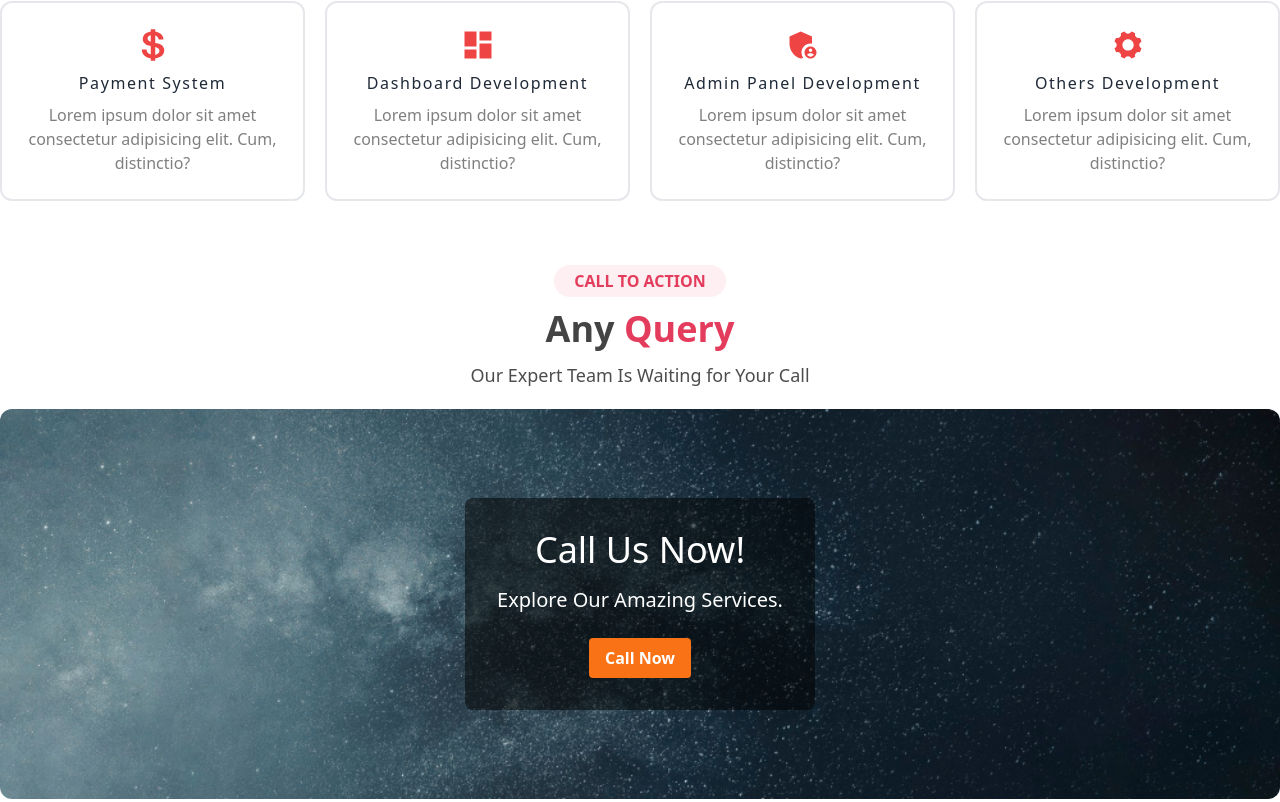
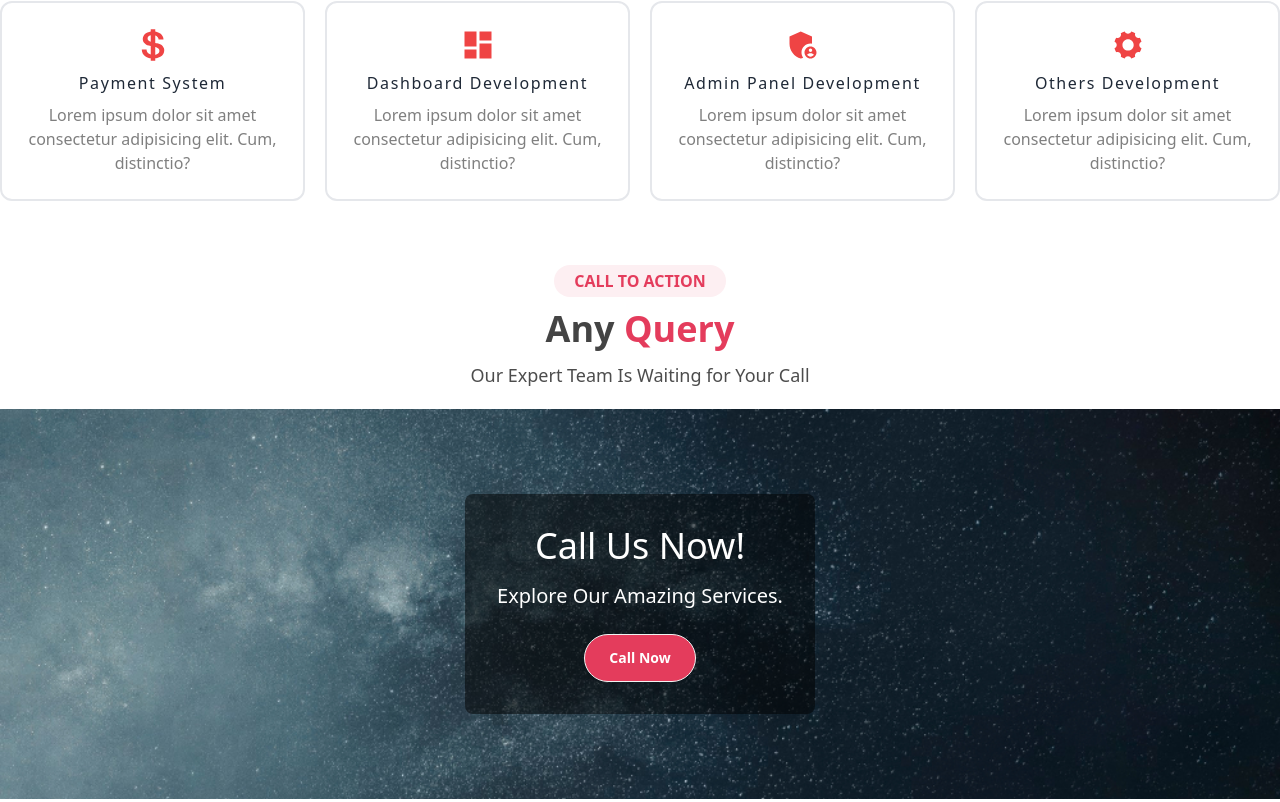
Before and after one commit to hasibhu/groupProject, a React (Vite) app: page / in a window 1280 px wide. Shown: the part 1995-2797 px from the top of the page. Built offline with nearby package versions, Linux system fonts and the light colour scheme.

Commit message:
main component

```diff
--- a/src/SharedComponets/CallToAction/CallToAction.jsx
+++ b/src/SharedComponets/CallToAction/CallToAction.jsx
@@ -1,6 +1,7 @@
 import { useState } from "react";
 import bgImage from "../../assets/callToActionImage.jpg";
 import SectionTitle from "../../CustomComponent/SectionTitle";
+import Button from "../../CustomComponent/Button";
 
 const CallToAction = () => {
   const [isModalOpen, setIsModalOpen] = useState(false);
@@ -21,14 +22,14 @@ const CallToAction = () => {
     const description = 'Our Expert Team Is Waiting for Your Call';
 
     return (
-        <div className='mt-16'>
+        <div className='mt-16 mx-0 '>
 
             <div className="mb-5">
                 <SectionTitle designAmount={1} title={title} subtitle={subtilte} description={description} ></SectionTitle>
             </div>
 
         <div
-        className="flex w-full  mx-auto items-center justify-center text-white text-center bg-cover bg-center relative p-8 sm:p-16 rounded-xl"
+        className="flex w-full  mx-auto items-center justify-center text-white text-center bg-cover bg-center relative p-8 sm:p-16 "
         style={{
           backgroundImage: `url(${backgroundImage})`,
           backgroundSize: "cover",
@@ -40,11 +41,14 @@ const CallToAction = () => {
           <p className="text-xl mb-6">Explore Our Amazing Services.</p>
 
           <button
-            className="bg-orange-500 hover:bg-orange-600 text-white font-bold py-2 px-4 rounded"
+              // className="bg-orange-500 hover:bg-orange-600 text-white font-bold py-2 px-4 rounded"
+              className="btn rounded-full hover:bg-[#E9607A] text-[#FFFFFF] bg-[#E43C5C] px-6 py-2"
             onClick={toggleModal}
           >
             {buttonText}
           </button>
+
+            {/* <Button onClick={toggleModal}>  {buttonText}</Button> */}
         </div>
 
         {isModalOpen && (
@@ -54,7 +58,7 @@ const CallToAction = () => {
               <p className="text-xl mb-6">Call {phoneNumber}?</p>
 
               <button
-                className="bg-orange-500 hover:bg-orange-600 text-white font-bold py-2 px-4 rounded mr-4"
+                className="bg-orange-500 hover:bg-orange-600 text-white font-bold py-2 px-4 rounded  mb-5 "
                 onClick={handleCall}
               >
                 {buttonText}
--- a/src/SharedComponets/FAQ/FAQ.jsx
+++ b/src/SharedComponets/FAQ/FAQ.jsx
@@ -7,7 +7,7 @@ const FAQ = () => {
 
 
   return (
-    <div className="max-w-[1440px] mx-auto mt-10">
+    <div className="max-w-[1440px] mx-3 mt-10">
       {/* <div className="flex flex-col justify-center items-center"> */}
       <div className="mb-5">
 
```
